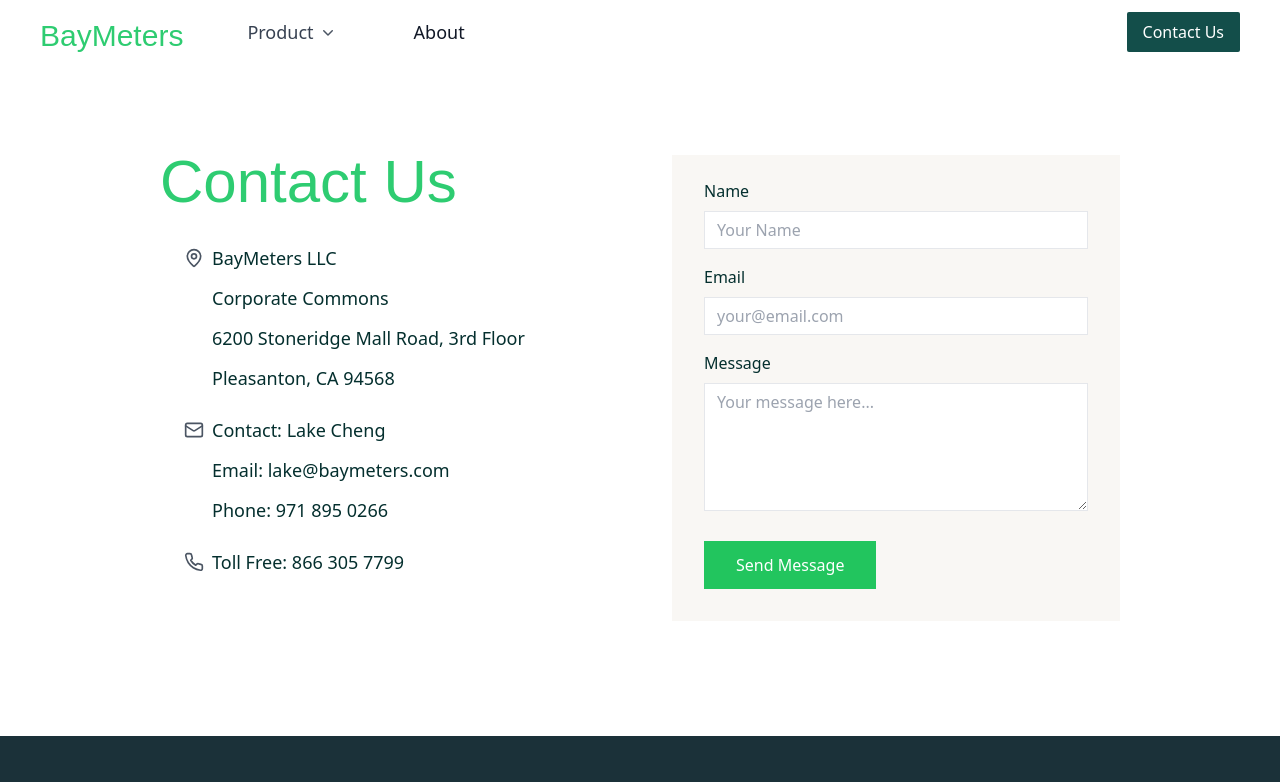
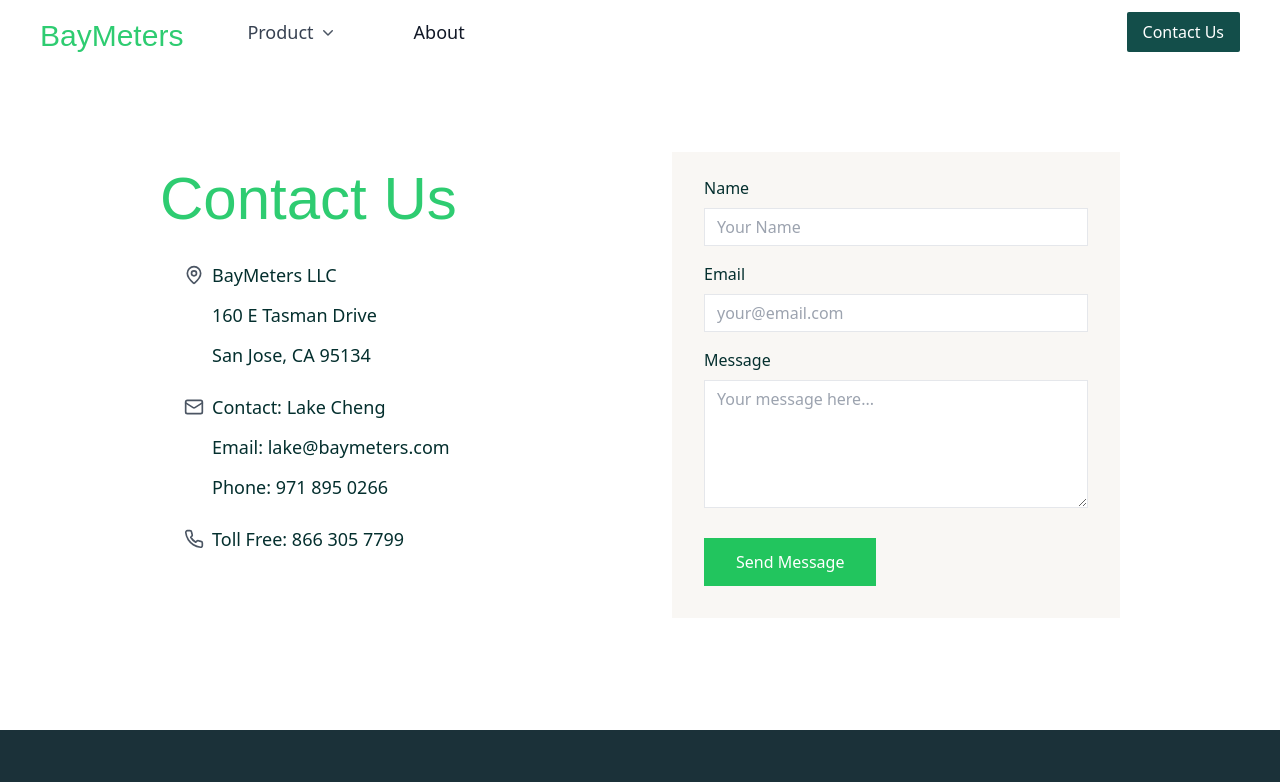
Before and after one commit to BayMeters/company_website, a React (Create React App) app in the folder frontend/: page /contact in a window 1280 px wide. Shown: the top 782 px of the page. Built offline with nearby package versions, Linux system fonts and the light colour scheme; a web font is replaced by a local one.

Commit message:
update address

```diff
--- a/frontend/src/components/ContactInfo.js
+++ b/frontend/src/components/ContactInfo.js
@@ -16,9 +16,8 @@
               <MapPin className="mr-2 mt-1 text-gray-600" size={20} />
               <div className="space-y-3">
                 <p className="font-medium">BayMeters LLC</p>
-                <p>Corporate Commons</p>
-                <p>6200 Stoneridge Mall Road, 3rd Floor</p>
-                <p>Pleasanton, CA 94568</p>
+                <p>160 E Tasman Drive</p>
+                <p>San Jose, CA 95134</p>
               </div>
             </div>
 
--- a/frontend/src/components/Footer.js
+++ b/frontend/src/components/Footer.js
@@ -19,9 +19,8 @@
                 </Link>
             <p className='text-white text-sm font-extralight mb-5'>
               BayMeters LLC<br/>
-              Corporate Commons<br/>
-              6200 Stoneridge Mall Road, 3rd Floor<br/>
-              Pleasanton, CA 94568<br/>
+              160 E Tasman Drive<br/>
+              San Jose, CA 95134<br/>
               866 305-7799
             </p>
           </div>
```
